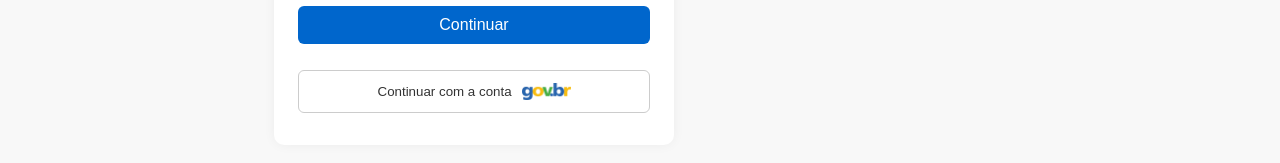
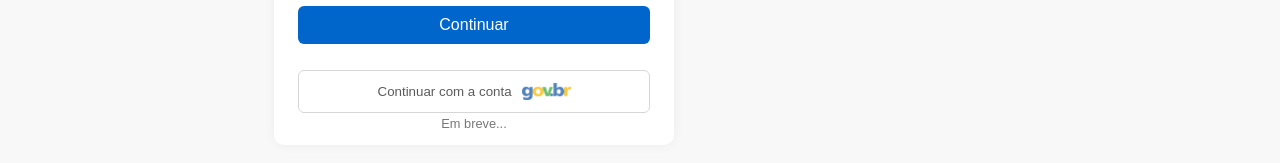
Before and after one commit to Carolbauer/meuExame, a React (Vite) app: page /login in a window 1280 px wide. In both pictures the pointer is over the button "Continuar com a conta". Shown: the part 458-621 px from the top of the page. Built offline with nearby package versions, Linux system fonts and the light colour scheme; no server answers.

Commit message:
Criação do hover no botão de login pela conta Gov, deixando mais claro para o usuário que esta função sera implementada em breve.

```diff
--- a/src/pages/LoginPage/LoginPage.css
+++ b/src/pages/LoginPage/LoginPage.css
@@ -78,7 +78,20 @@
   color: #333;
   border: 1px solid #ccc;
   border-radius: 6px;
-  cursor: pointer;
+  cursor: not-allowed;
+  position: relative;
+  opacity: 0.8;
+}
+
+.btn-secondary:hover::after {
+  content: "Em breve...";
+  position: absolute;
+  top: 100%;
+  left: 50%;
+  transform: translateX(-50%);
+  font-size: 0.8rem;
+  color: #555;
+  margin-top: 4px;
 }
 
 .alert-side {
```
